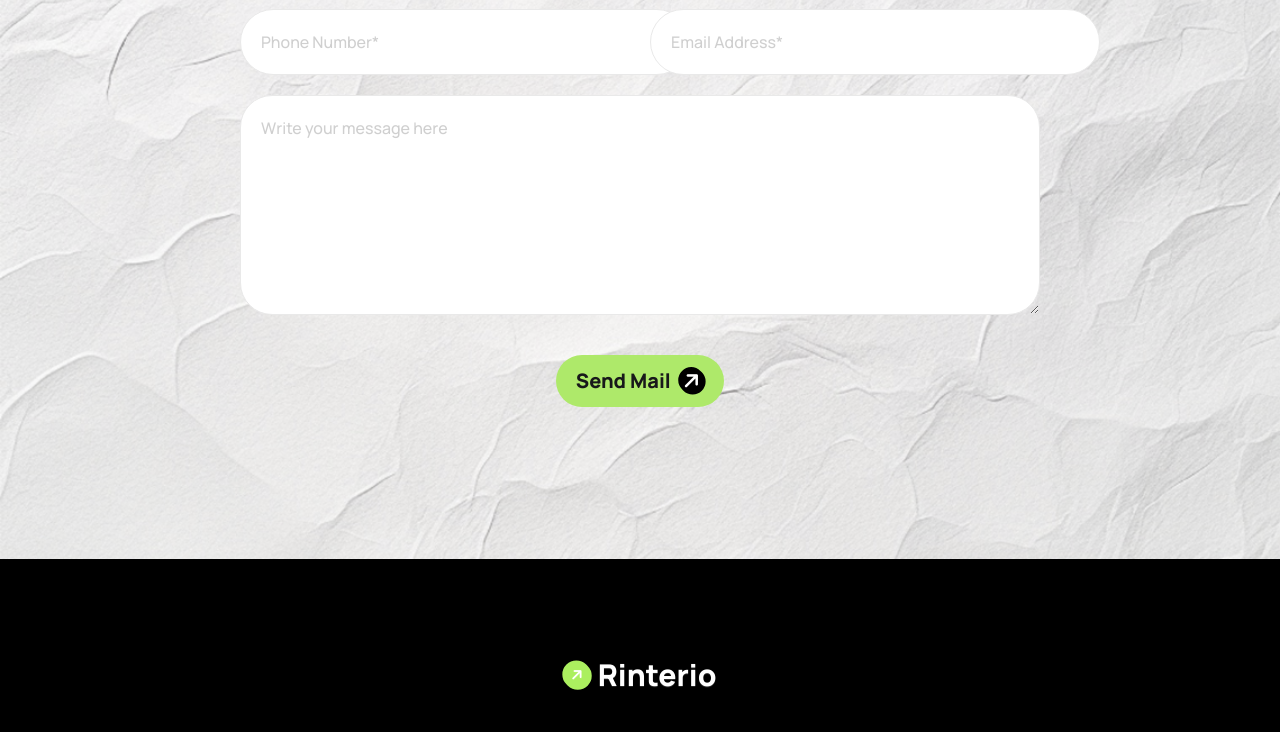
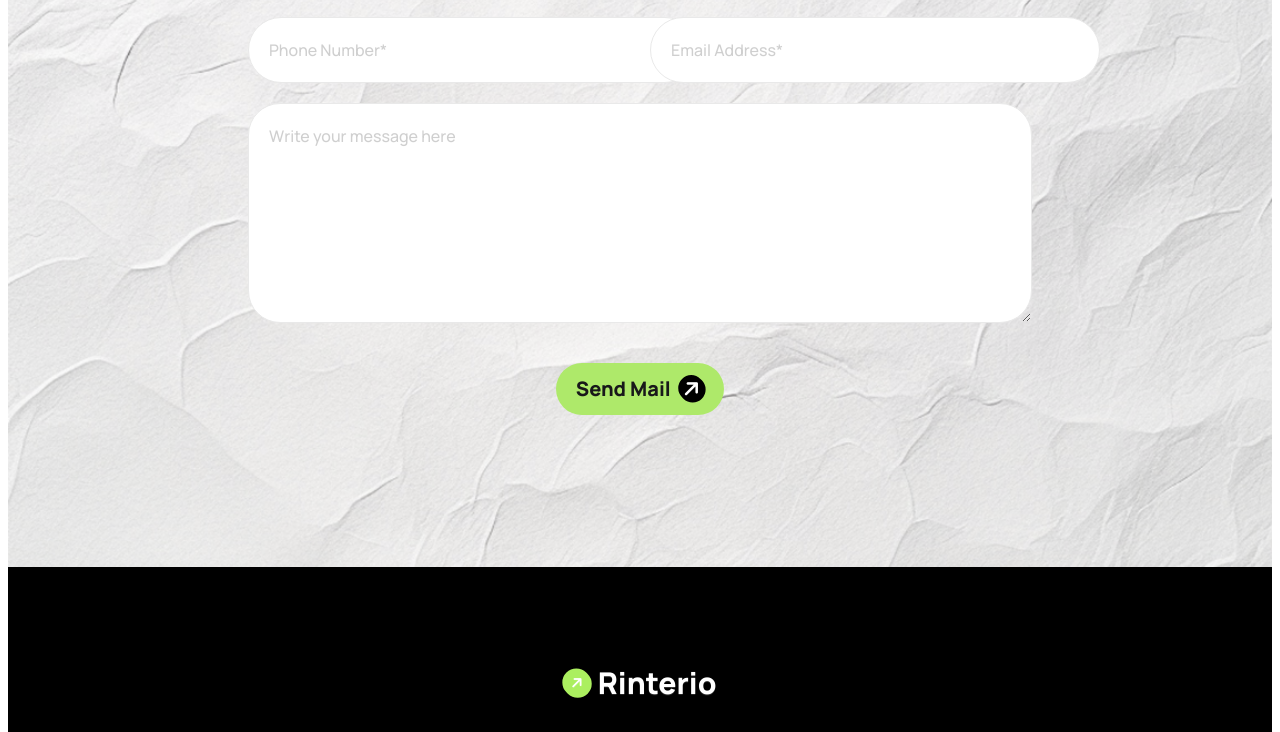
Before and after one commit to mujahidraj/Rinterio-House-Tailwind-DaisyUI-PH, a plain HTML site: page index.html in a window 1280 px wide. Shown: the part 4254-4986 px from the top of the page. Drawn offline with nearby package versions, Linux system fonts and the light colour scheme.

Commit message:
Project done

```diff
--- a/index.html
+++ b/index.html
@@ -30,7 +30,7 @@
 
 </head>
 
-<body class="manrope-font">
+<body class="manrope-font sm:p-2">
     <!-- Header section -->
     <header class="max-w-6xl mx-auto my-7">
 
```
